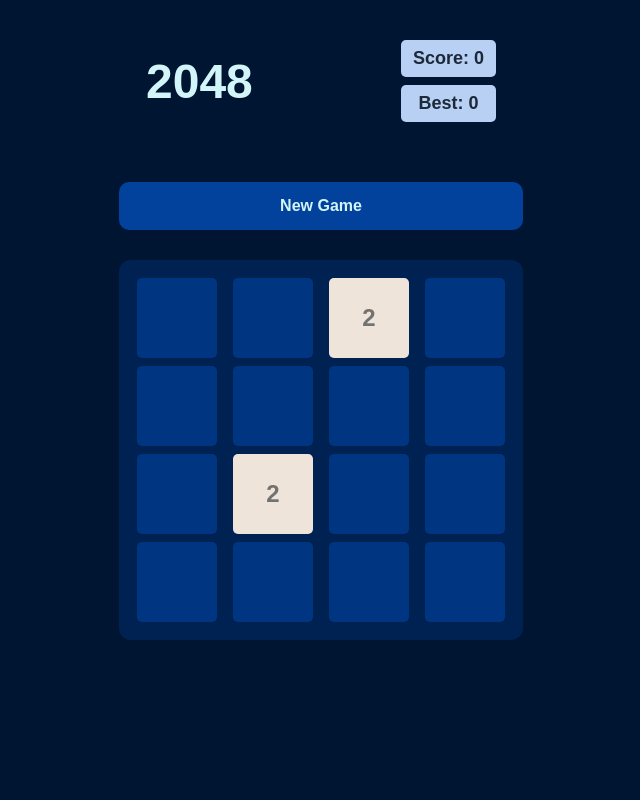
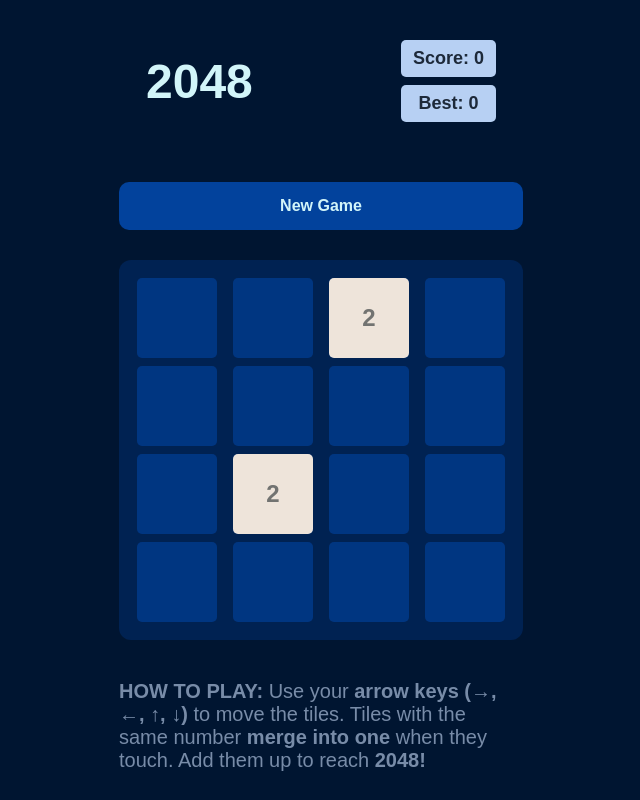
Before and after one commit to pranavgoel29/2048-Game, a React (Vite) app: page / in a window 1280 px wide. Shown: the whole page, without its empty margins (319-959 px from the left). Built offline with nearby package versions, Linux system fonts and the light colour scheme.

Commit message:
Adding game instructions

```diff
--- a/src/Components/Board.tsx
+++ b/src/Components/Board.tsx
@@ -31,6 +31,17 @@ const BoardViewWrapper = styled.div`
     font-weight: 700;
     font-size: 24px;
     color: ${theme.gameLostColor};
+  }
+
+  .gameInstructions {
+    font-family: "Montserrat", sans-serif;
+    margin-top: 40px;
+    font-size: 20px;
+    max-width: 400px;
+    color: ${theme.secondaryTextColor};
+    b {
+      font-family: "Montserrat", sans-serif;
+    }
   }
 `;
 
@@ -66,7 +77,6 @@ const Board = (scoreSet: any) => {
     scoreSet.score(gameScore);
   }, [gameScore]);
 
-
   // Generating a 2D array of 'gridSize' will '0' as fill.
   let arrayGrid = Array(gridSize)
     .fill(0)
@@ -83,7 +93,6 @@ const Board = (scoreSet: any) => {
     localscore = await score();
     setGameScore(localscore);
   };
-
 
   // Reset Game
   const resetGame = () => {
@@ -111,7 +120,6 @@ const Board = (scoreSet: any) => {
     // console.table(newGrid);
     setGrid(newGrid);
   };
-
 
   // Function to check all the states of the game, and updating the score as well.
   const operationState = (newGrid) => {
@@ -157,7 +165,6 @@ const Board = (scoreSet: any) => {
 
   // - Reset and Won state
 
-
   // Initialization useEffect, used to run initialize on mount.
   useEffect(() => {
     console.log("Initialize");
@@ -195,6 +202,13 @@ const Board = (scoreSet: any) => {
               );
             })}
           </BoardWrapper>
+
+          <p className="gameInstructions">
+            <b>HOW TO PLAY:</b> Use your <b>arrow keys (→, ←, ↑, ↓)</b> to move the tiles.
+            Tiles with the same number <b>merge into one</b> when they touch.
+            Add them up to reach
+            <b> 2048!</b>
+          </p>
         </>
       ) : (
         <>
```
